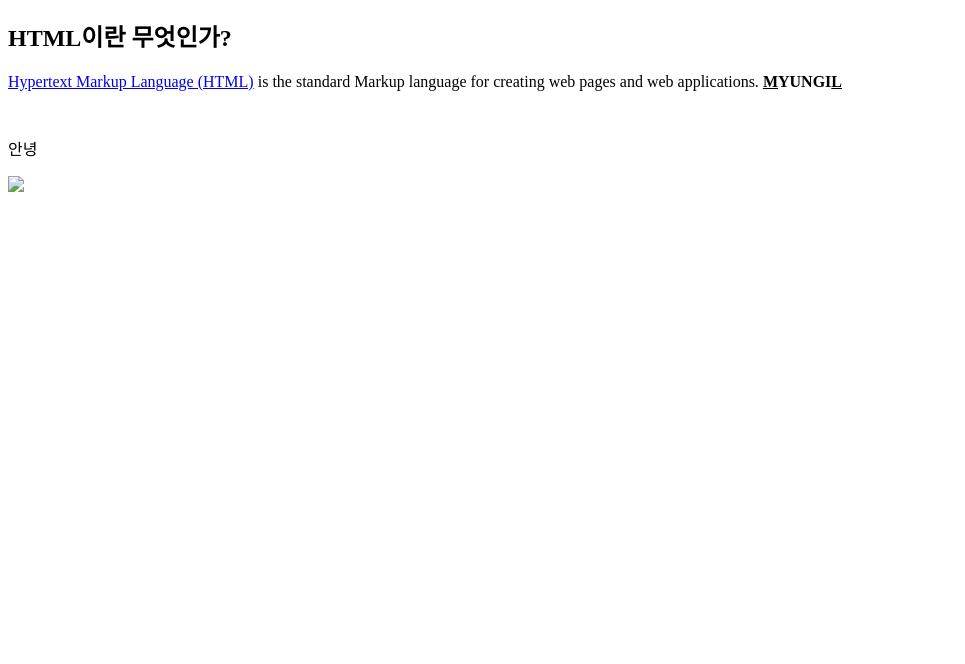
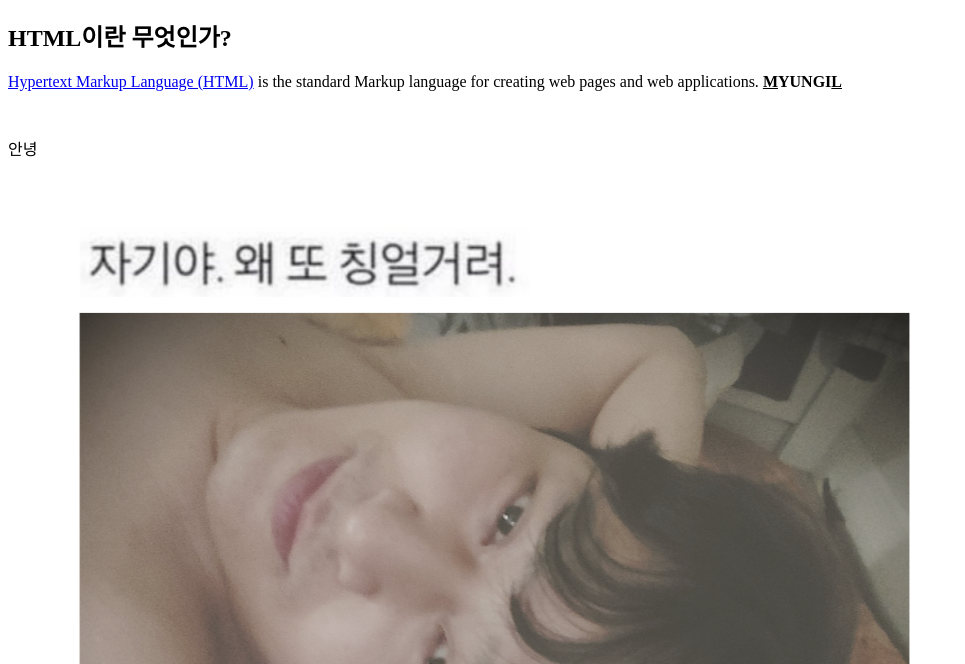
Before and after one commit to MIMHTML/mimh, a plain HTML site: page index.html in a window 1280 px wide. Shown: the part 136-800 px from the top of the page, without its empty margins (0-965 px from the left). Drawn offline with Linux system fonts and the light colour scheme.

Commit message:
Add files via upload

```diff
--- a/index.html
+++ b/index.html
@@ -25,6 +25,6 @@ style="margin-top:45px;">
 안녕
 </P>
 
-<img src="2.png" width="77%">
+<img src="zz.png" width="77%">
 </body>
 </html>
```
